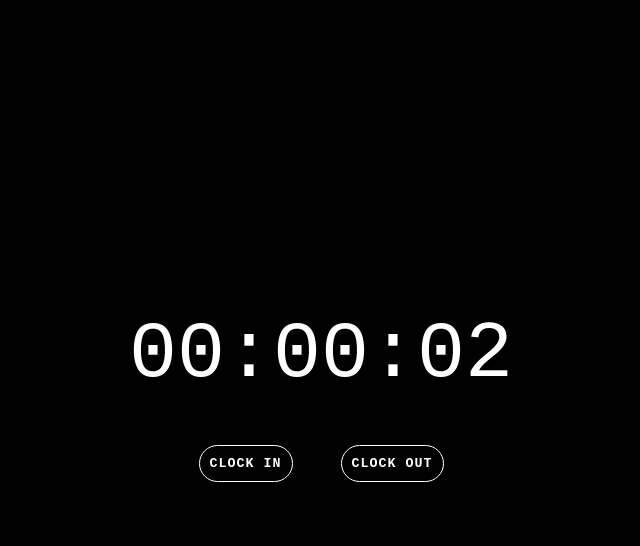
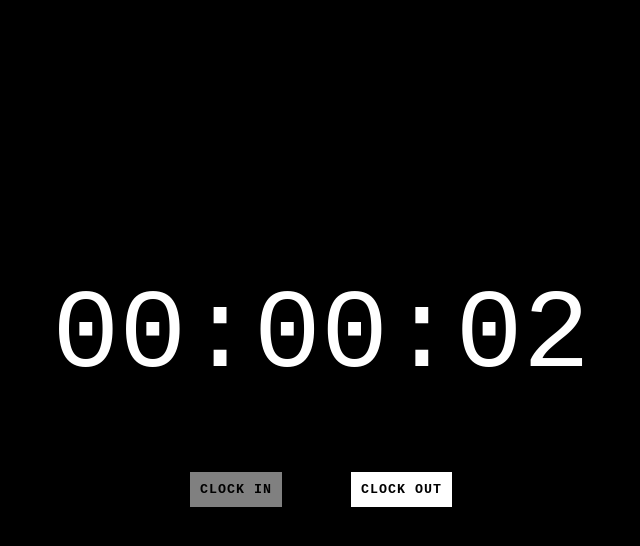
Before and after one commit to neetapatel/clocking, a plain HTML site: page index.html in a window 1280 px wide. Both pictures are taken after a click on the button "CLOCK IN". Shown: the whole page, without its empty margins (319-959 px from the left). Drawn offline with Linux system fonts and the light colour scheme.

Commit message:
btn update

```diff
--- a/css/styles.css
+++ b/css/styles.css
@@ -7,7 +7,7 @@ html {
     background-color: black;
     color: white;
     font-family: 'Courier New', Courier, monospace;
-    font-size: 5em;
+    font-size: 7em;
     display: flex;
     justify-content: center;
     align-items: center;
@@ -25,11 +25,10 @@ button {
     padding: 10px;
     border-style: solid;
     border-width: 1px;
-    border-color: white;
-    border-radius: 20px;
+    /* border-color: white; */
     font-family: 'Courier New', Courier, monospace;
-    background-color: black;
-    color: white;
+    background-color: white;
+    color: black;
     text-transform: uppercase;
     font-weight: 700;
     letter-spacing: 1px;
@@ -38,3 +37,7 @@ button {
 button:hover {
     background-color: grey;
 }
+
+#timestamp {
+    font-size: 0.1em;
+}
--- a/index.html
+++ b/index.html
@@ -15,12 +15,14 @@
     <div id="txt">00:00:00</div>
     <div class="button-container">
       <button id="start-btn" type="button" onclick="setTime()">Clock in</button>
-      <button id="" type="button" onclick="clockOut()">Clock out</button>
+      <button id="out-btn" type="button" onclick="clockOut()">Clock out</button>
     </div>
-
-
   </div>
 
+  <!-- <div>
+    <p id="timestamp"></p>
+  </div>
+   -->
 
 
 <script src="js/main.js"></script>
--- a/js/main.js
+++ b/js/main.js
@@ -5,12 +5,16 @@ var secs = 0;
 var interval_normal, interval_2x;
 
 function setTime() { // onclick
+  document.getElementById("start-btn").style.backgroundColor = "grey";
+  document.getElementById("out-btn").style.backgroundColor = "white";
   clearInterval(interval_normal);
   clearInterval(interval_2x);
-  interval_normal = setInterval(increment, 1000);
+  interval_normal = setInterval(increment, 1200);
 }
 
 function clockOut() {
+  document.getElementById("start-btn").style.backgroundColor = "white";
+  document.getElementById("out-btn").style.backgroundColor = "grey";
   clearInterval(interval_normal);
   clearInterval(interval_2x);
   interval_2x = setInterval(increment, 10);
@@ -32,3 +36,8 @@ function increment() {
   }
   document.getElementById("txt").innerHTML = hrs + ":" + mins + ":" + secs;
 }
+
+// const currentDate = new Date();
+// const time = currentDate.getTime();
+// console.log(time);
+// document.getElementById("timestamp").innerHTML = time;
```
